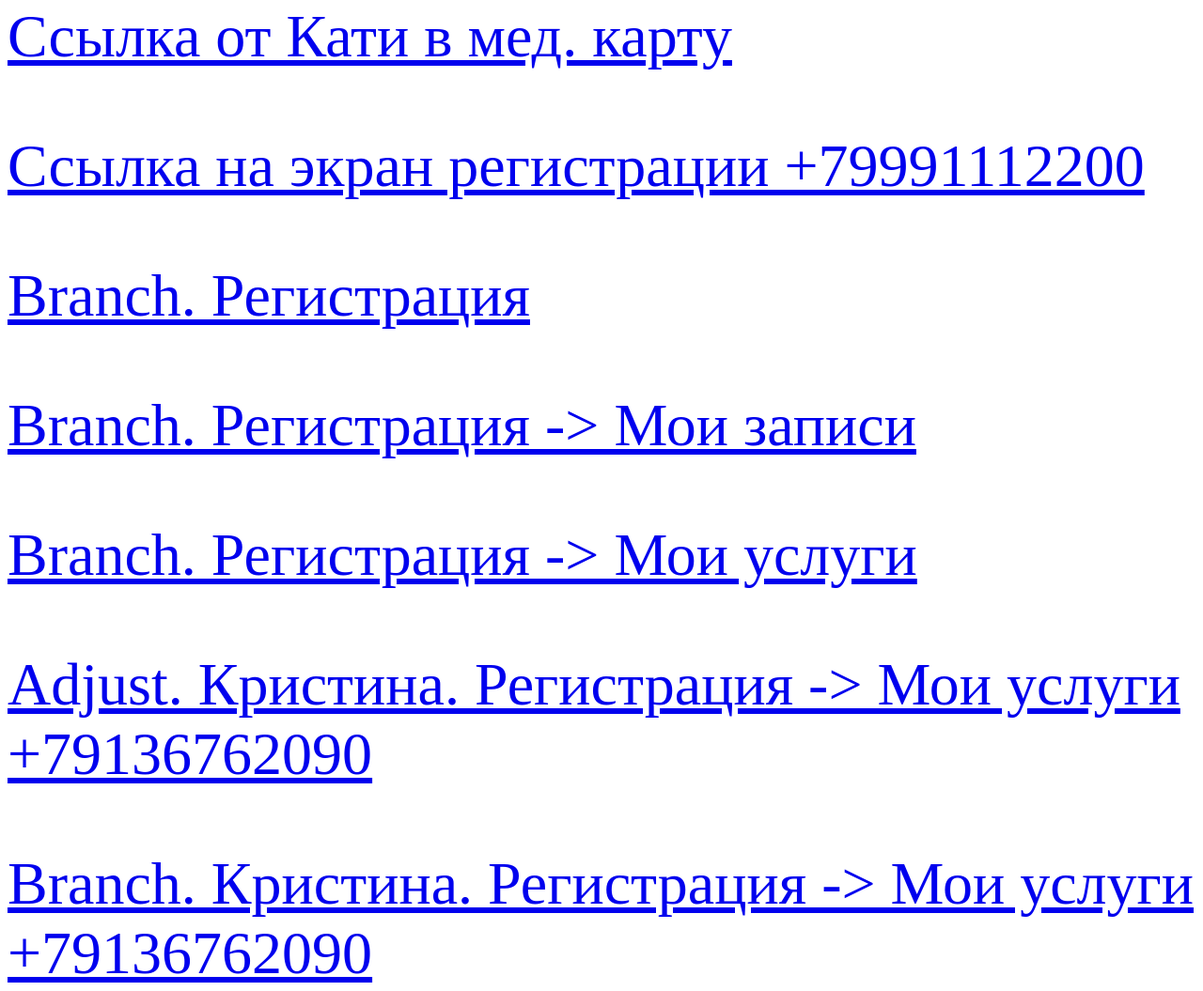
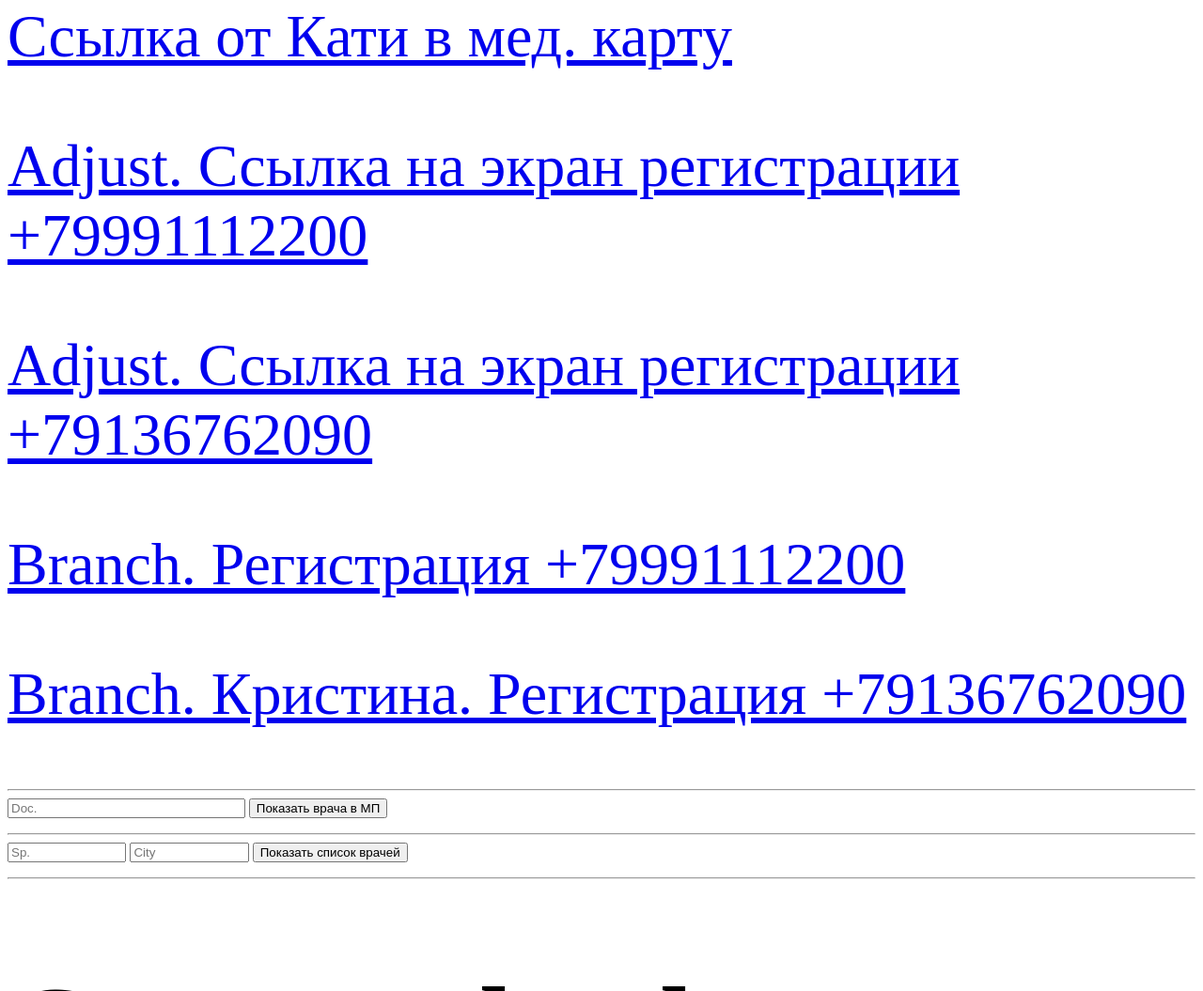
Before and after one commit to taraskreknin/taraskreknin.github.io, a plain HTML site: page index.html in a window 1280 px wide. Shown: the part 3768-4823 px from the top of the page at 94% size. Drawn offline with Linux system fonts and the light colour scheme.

Commit message:
Update index.html
проапдейтила ссылки маркетплейса, удалила /destination/...

```diff
--- a/index.html
+++ b/index.html
@@ -49,12 +49,10 @@
     <p style="font-size:5vw;"> <a href="https://app.adjust.com/ndxwg5?deep_link=docdocapp://doctorList/specialityId/67/cityId/1">Ссылка от Кати 2</a>
     <p style="font-size:5vw;"> <a href="https://app.adjust.com/ndxwg5?deep_link=docdocapp://doctorsearch">Ссылка от Кати главный экран</a>
     <p style="font-size:5vw;"> <a href="https://app.adjust.com/ndxwg5?deep_link=docdocapp://myappointments">Ссылка от Кати в мед. карту</a>
-    <p style="font-size:5vw;"> <a href="https://app.adjust.com/ndxwg5?deep_link=docdocapp://register/phone/79991112200">Ссылка на экран регистрации +79991112200</a>
-    <p style="font-size:5vw;"> <a href="https://dd.test-app.link/wCtU10xSCO/?$deeplink_path=docdoc://register/phone/79991112200">Branch. Регистрация</a>
-    <p style="font-size:5vw;"> <a href="https://dd.test-app.link/wCtU10xSCO/?$deeplink_path=docdoc://register/phone/79991112200/destination/orders">Branch. Регистрация -> Мои записи</a>
-    <p style="font-size:5vw;"> <a href="https://dd.test-app.link/wCtU10xSCO/?$deeplink_path=docdoc://register/phone/79991112200/destination/services">Branch. Регистрация -> Мои услуги</a>
-    <p style="font-size:5vw;"> <a href="https://app.adjust.com/ndxwg5?deep_link=docdocapp://register/phone/79136762090/destination/services">Adjust. Кристина. Регистрация -> Мои услуги +79136762090</a>
-    <p style="font-size:5vw;"> <a href="https://dd.test-app.link/wCtU10xSCO/?$deeplink_path=docdocapp://register/phone/79136762090/destination/services">Branch. Кристина. Регистрация -> Мои услуги +79136762090</a>
+    <p style="font-size:5vw;"> <a href="https://app.adjust.com/ndxwg5?deep_link=docdocapp://register/phone/79991112200">Adjust. Ссылка на экран регистрации +79991112200</a>
+	  <p style="font-size:5vw;"> <a href="https://app.adjust.com/ndxwg5?deep_link=docdocapp://register/phone/79136762090">Adjust. Ссылка на экран регистрации +79136762090</a>
+	  <p style="font-size:5vw;"> <a href="https://dd.test-app.link/wCtU10xSCO/?$deeplink_path=docdoc://register/phone/79991112200">Branch. Регистрация +79991112200</a>
+	  <p style="font-size:5vw;"> <a href="https://dd.test-app.link/wCtU10xSCO/?$deeplink_path=docdocapp://register/phone/79136762090">Branch. Кристина. Регистрация +79136762090</a>
     <hr>
     <form>
       <input style="width:20%" type="number" maxlength="5" placeholder="Doc." id="doctorId_field" />
```
